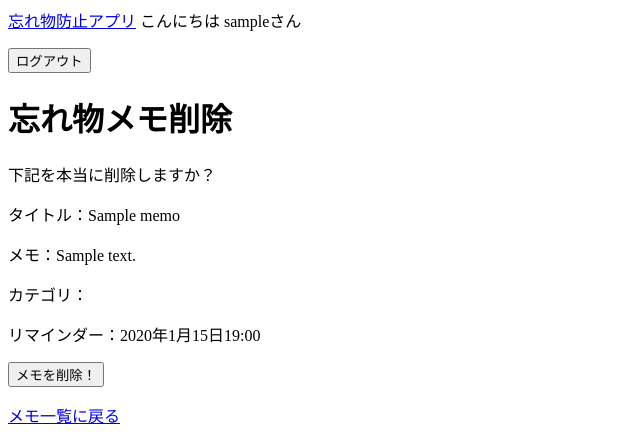
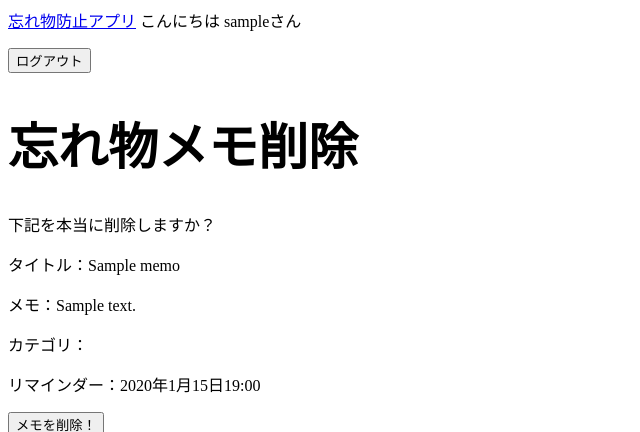
Before and after one commit to kohei-financier/forget_me_not_app, a Django app: page /delete_memo/1/ in a window 1280 px wide. Shown: the top 432 px of the page, without its empty margins (0-640 px from the left). Run offline with Django 5.2, Linux system fonts and the light colour scheme; a user stored in the database is signed in; tables that the repository leaves empty hold one stand-in row (values such as "Sample post").

Commit message:
cssの反映

```diff
--- a/forget_me_not/settings.py
+++ b/forget_me_not/settings.py
@@ -149,6 +149,11 @@ USE_TZ = True
 
 STATIC_URL = "static/"
 
+# cssの反映
+STATICFILES_DIRS = [
+    "forget_me_not_app\\static",
+]
+
 # # This production code might break development mode, so we check whether we're in DEBUG mode
 # if not DEBUG:
 # Tell Django to copy static assets into a path called `staticfiles` (this is specific to Render)
--- /dev/null
+++ b/forget_me_not_app/static/forget_me_not_app/style.css
@@ -0,0 +1,3 @@
+h1 {
+    font-size: 50px;
+}
--- a/forget_me_not_app/templates/forget_me_not_app/base.html
+++ b/forget_me_not_app/templates/forget_me_not_app/base.html
@@ -1,3 +1,7 @@
+<head>
+{% load static %}
+<link rel="stylesheet" href="{% static "forget_me_not_app/style.css" %}">
+</head>
 <p>
     <a href="{% url "forget_me_not_app:index" %}">忘れ物防止アプリ</a>
     {% if user.is_authenticated %}
```
